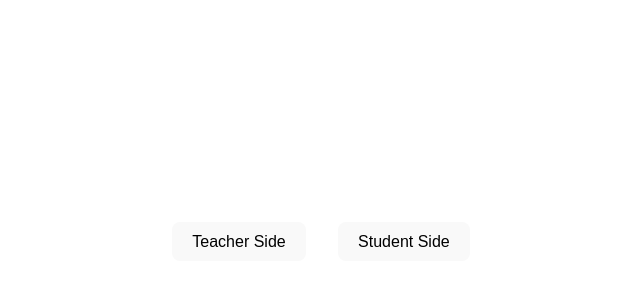
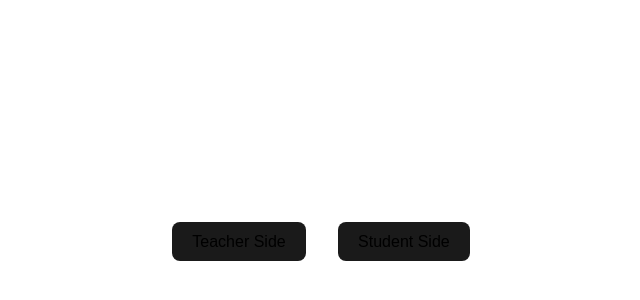
Before and after one commit to dylantallon/livelearn, a React (Vite) app in the folder livelearn-frontend/: page / in a window 1280 px wide. Shown: the part 98-398 px from the top of the page, without its empty margins (319-959 px from the left). Built offline with nearby package versions, Linux system fonts and the light colour scheme.

Commit message:
made formatting changes in UI

```diff
--- a/livelearn-frontend/src/Student-Screens/Feedback.css
+++ b/livelearn-frontend/src/Student-Screens/Feedback.css
@@ -34,7 +34,7 @@
     color: white;
     text-align: center;
     padding: 0.5rem 0;
-    font-size: 1rem;
+    font-size: 1.8rem;
     justify-content: center;
     display: flex;
     align-items: center;
--- a/livelearn-frontend/src/Student-Screens/LoadingScreen.css
+++ b/livelearn-frontend/src/Student-Screens/LoadingScreen.css
@@ -23,7 +23,7 @@
   color: white;
   text-align: center;
   padding: 0.5rem 0;
-  font-size: 1rem;
+  font-size: 1.8rem;
   justify-content: center;
   display: flex;
   align-items: center;
--- a/livelearn-frontend/src/Student-Screens/MCQ.css
+++ b/livelearn-frontend/src/Student-Screens/MCQ.css
@@ -78,7 +78,7 @@
   color: white;
   text-align: center;
   padding: 0.5rem 0;
-  font-size: 1rem;
+  font-size: 1.8rem;
   justify-content: center;
   display: flex;
   align-items: center;
--- a/livelearn-frontend/src/Student-Screens/Result.css
+++ b/livelearn-frontend/src/Student-Screens/Result.css
@@ -21,7 +21,7 @@
     color: white;
     text-align: center;
     padding: 0.5rem 0;
-    font-size: 1rem;
+    font-size: 1.8rem;
     justify-content: center;
     display: flex;
     align-items: center;
@@ -42,7 +42,7 @@
 /* "You answered" text */
 .answer-text {
     font-size: 2rem;
-    color: white;
+    color:white;
     font-weight: bold;
 }
 
@@ -50,7 +50,7 @@
 .answer-box {
     background-color: white;
     border: 2px solid black;
-    color: black;
+    color: rgb(0, 0, 0);
     border-radius: 10px;
     padding: 2rem;
     font-size: 1.8rem;
--- a/livelearn-frontend/src/index.css
+++ b/livelearn-frontend/src/index.css
@@ -40,16 +40,3 @@
 button:focus-visible {
   outline: 4px auto -webkit-focus-ring-color;
 }
-
-@media (prefers-color-scheme: light) {
-  :root {
-    color: #213547;
-    background-color: #ffffff;
-  }
-  a:hover {
-    color: #747bff;
-  }
-  button {
-    background-color: #f9f9f9;
-  }
-}
```
